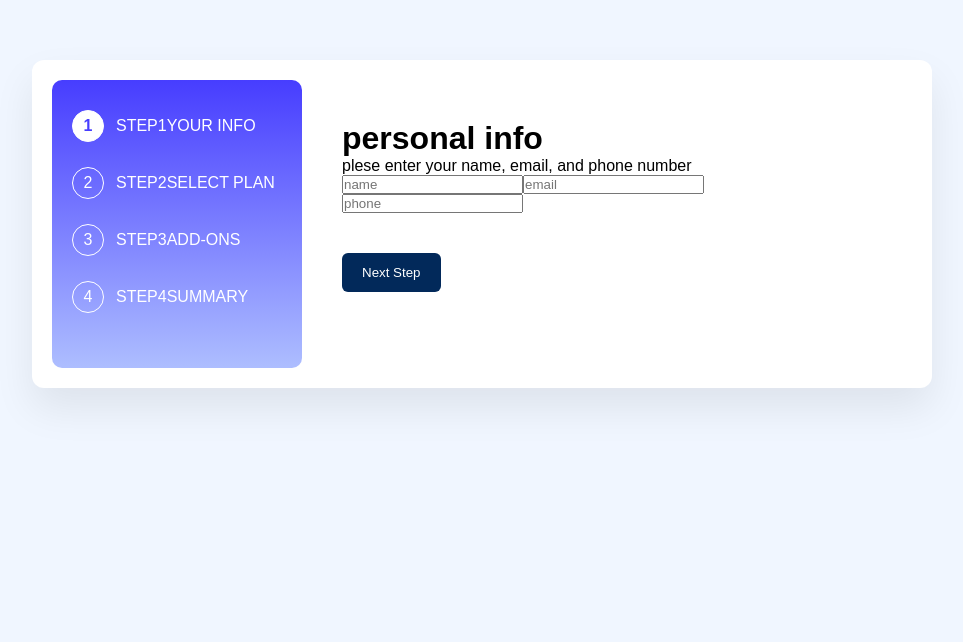
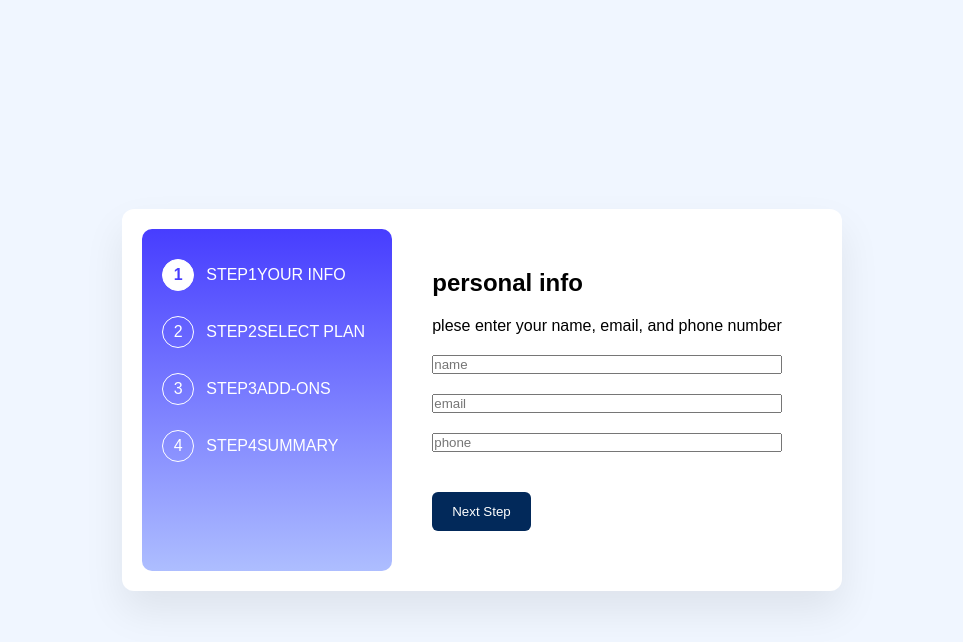
Before and after one commit to abdussalam9891/multi-step-form, a React app: page / in a window 1280 px wide. Shown: the top 642 px of the page, without its empty margins (158-1121 px from the left). Built offline with nearby package versions, Linux system fonts and the light colour scheme; the HTML template or start-up script is replaced by a standard one.

Commit message:
"still building"

```diff
--- a/src/App.css
+++ b/src/App.css
@@ -25,6 +25,10 @@
 body {
   background: hsl(217, 100%, 97%);
   font-family: "Ubuntu", sans-serif;
+  display: flex;
+  justify-content: center;
+  align-items: center;
+  min-height: 100vh;
 }
 
 .form-container {
@@ -40,6 +44,8 @@ body {
 .form-content {
   flex: 1;
   padding: 40px;
+  display: flex;
+  flex-direction: column;
 }
 
 .buttons {
@@ -59,6 +65,58 @@ button:last-child {
   background: hsl(213, 96%, 18%);
   color: white;
 }
+
+.personal{
+  display: flex;
+  flex-direction: column;
+  gap: 20px;
+
+}
+.plan-page{
+  display: flex;
+  flex-direction: column;
+  gap: 20px;
+}
+.plan{
+  display: flex;
+  margin-bottom: 20px;
+  padding: 20px;
+}
+.plan-page .h2{
+  color: var(--blue-950);
+}
+.select-plan{
+  display: flex;
+  flex-direction: column;
+  justify-content: space-around;
+  align-items: center;
+  border: 1px solid #eee;
+  padding: 40px;
+  margin: 10px;
+  border-radius: 12px;
+  background: var(--blue-100);
+}
+.select-plan:hover{
+  background: violet;
+}
+.toggle-button-plan{
+  color: var(--blue-950);
+  font-size: 16px;
+  font-weight: 700;
+  border-radius: 12px;
+  background: var(--purple-200);
+}
+
+.addons-page{
+  display: flex;
+  flex-direction: column;
+}
+.addons-page .h2{
+  color: var(--blue-950);
+  margin-bottom: 20px;
+}
+
+
 
 
 
--- a/src/components/Addons.jsx
+++ b/src/components/Addons.jsx
@@ -30,13 +30,13 @@ const Addons = ({ formData, setFormData }) => {
   };
 
   return (
-    <div>
+    <div className="addons-page">
       <h2>Pick add-ons</h2>
       <p>Add-ons help enhance your gaming experience.</p>
 
       {addonsList.map((item) => {
         return (
-          <li key={item.id}>
+          <li className="list" key={item.id}>
             <input
               type="checkbox"
               checked={formData.addons.includes(item.id)}
--- a/src/components/Personal.jsx
+++ b/src/components/Personal.jsx
@@ -2,15 +2,15 @@ import React from 'react'
 
 const Personal = ({formData, setFormData}) => {
   return (
-    <div>
-      <h1>personal info</h1>
+    <div className='personal'>
+      <h2>personal info</h2>
       <p>plese enter your name, email, and phone number</p>
 
-      <input type="text" placeholder='name' value={formData.name} onChange={e => setFormData({...formData, name: e.target.value})} />
+      <input className='name' type="text" placeholder='name' value={formData.name} onChange={e => setFormData({...formData, name: e.target.value})} />
 
-      <input type="email" placeholder='email' value={formData.email} onChange={e => setFormData({...formData, email: e.target.value})} />
+      <input className='email' type="email" placeholder='email' value={formData.email} onChange={e => setFormData({...formData, email: e.target.value})} />
 
-      <input type="tel" placeholder='phone' value={formData.phone} onChange={e => setFormData({...formData, phone: e.target.value})} />
+      <input className='phone' type="tel" placeholder='phone' value={formData.phone} onChange={e => setFormData({...formData, phone: e.target.value})} />
     </div>
   )
 }
--- a/src/components/Plan.jsx
+++ b/src/components/Plan.jsx
@@ -38,22 +38,15 @@ const Plan = ({ formData, setFormData, setStep }) => {
   };
 
   return (
-    <div>
+    <div className="plan-page">
       <h2>Select your plan</h2>
 
-      {plans.map((plan) => (
+     <div className="plan">
+       {plans.map((plan) => (
         <div
+        className="select-plan"
           key={plan.name}
           onClick={() => handleSelect(plan)}
-          style={{
-            border:
-              formData.plan?.name === plan.name
-                ? "2px solid purple"
-                : "1px solid gray",
-            padding: "10px",
-            marginBottom: "10px",
-            cursor: "pointer",
-          }}
         >
           <h4>{plan.name}</h4>
           <p>
@@ -63,18 +56,19 @@ const Plan = ({ formData, setFormData, setStep }) => {
         </div>
       ))}
 
-      <button onClick={toggleBilling}>
+     </div>
+      <button className="toggle-button-plan" onClick={toggleBilling}>
         Switch to {billing === "monthly" ? "Yearly" : "Monthly"}
       </button>
 
       <br /><br />
 
-      <button
+      {/* <button
         disabled={!formData.plan}
         onClick={() => setStep(3)}
       >
         Next
-      </button>
+      </button> */}
     </div>
   );
 };
```
